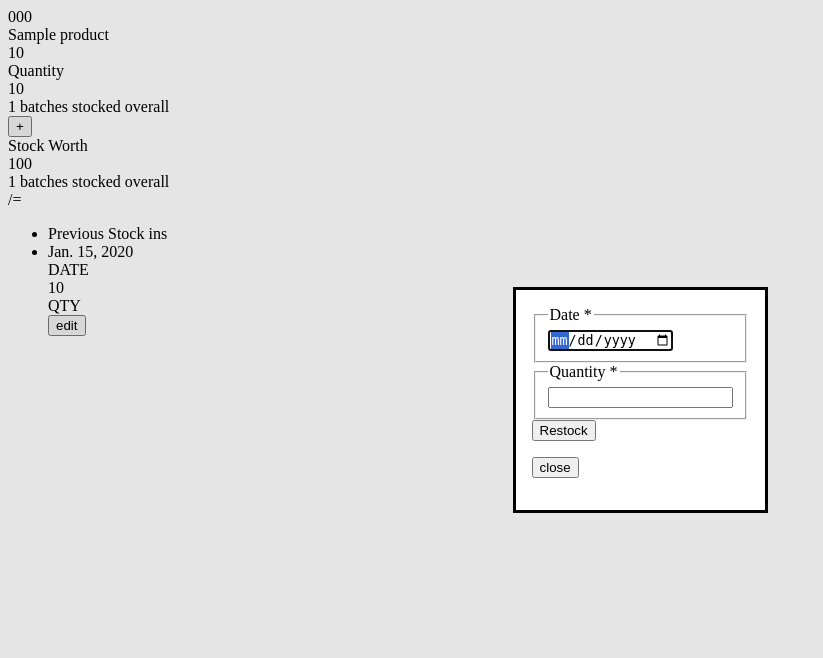
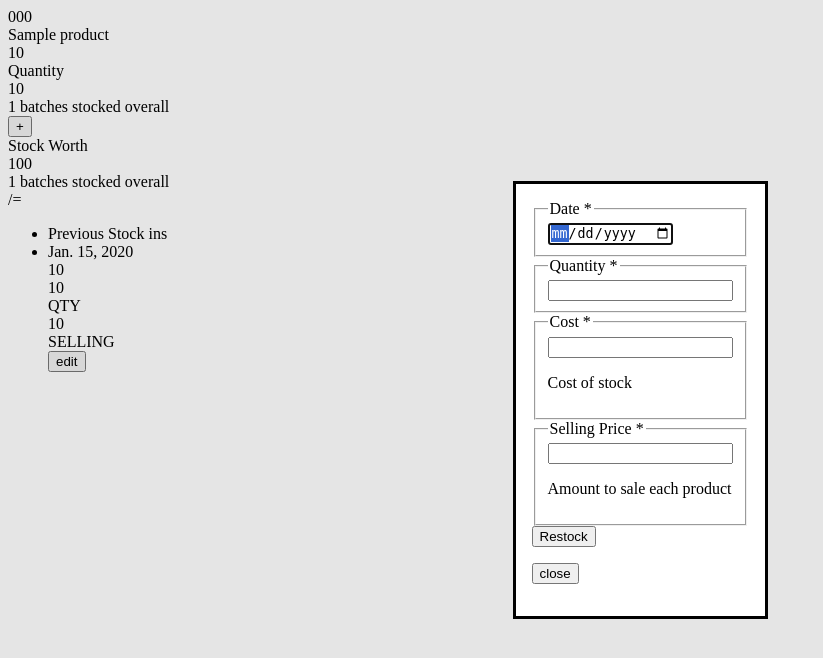
Before and after one commit to eliHeist/dotsales, a Django app: page /branches/1/products/1 in a window 1280 px wide, after a click that opens the changed part. Shown: the top 658 px of the page, without its empty margins (0-823 px from the left). Run offline with Django 5.2, Linux system fonts and the light colour scheme; a user stored in the database is signed in; tables that the repository leaves empty hold one stand-in row (values such as "Sample post"); parts of the project's set-up code (start-up, migrations or seed data) failed here and were passed over.

Commit message:
addcost and selling price to stock

```diff
--- a/app/branches/templates/branches/product_detail.html
+++ b/app/branches/templates/branches/product_detail.html
@@ -1,3 +1,5 @@
+{% load mytags %}
+
 <c-layout2>
 	<div class="stats shadow bg-base-100 mb-4">
 		<div class="stat">
@@ -5,7 +7,7 @@
 				{% if product.product_code %} {{ product.product_code }} {% endif %}
 			</div>
 			<div class="stat-value text-primary">{{ product.name }}</div>
-			<div class="stat-desc">{{ product.unit_price }}</div>
+			<div class="stat-desc">{{ product.unit_price|add_commas }}</div>
 		</div>
 		<div class="stat">
 			<div class="stat-title uppercase font-semibold">Quantity</div>
@@ -32,6 +34,24 @@
 									name="quantity"
 									required />
 							</fieldset>
+							<fieldset class="fieldset">
+								<legend class="fieldset-legend">Cost *</legend>
+								<input
+									type="number"
+									class="input w-full"
+									name="cost"
+									required />
+                                <p class="label">Cost of stock</p>
+							</fieldset>
+							<fieldset class="fieldset">
+								<legend class="fieldset-legend">Selling Price *</legend>
+								<input
+									type="number"
+									class="input w-full"
+									name="selling_price"
+									required />
+                                <p class="label">Amount to sale each product</p>
+							</fieldset>
 
 							<div class="modal-action sm:col-span-2">
 								<button class="btn btn-primary">Restock</button>
@@ -46,7 +66,7 @@
 		</div>
 		<div class="stat">
 			<div class="stat-title uppercase font-semibold">Stock Worth</div>
-			<div class="stat-value text-secondary">{{ branch_product.get_worth }}</div>
+			<div class="stat-value text-secondary">{{ branch_product.get_worth|add_commas }}</div>
 			<div class="stat-desc">{{ stock_batches_count }} batches stocked overall</div>
             <div class="stat-figure text-secondary font-bold text-2xl">
 				<span>/=</span>
@@ -61,18 +81,28 @@
 		<li class="list-row">
 			<div class="list-col-grow">
 				<div>{{ batch.date }}</div>
-				<div class="text-xs uppercase font-semibold opacity-60">DATE</div>
+				<div class="text-xs uppercase font-semibold opacity-60">{{ batch.get_cost|add_commas }}</div>
 			</div>
 			<div class="text-right">
 				<div class="font-semibold">{{ batch.quantity.normalize }}</div>
 				<div class="text-xs uppercase font-semibold opacity-60">QTY</div>
 			</div>
+			<div class="text-right">
+				<div class="font-semibold">{{ batch.get_selling_price|add_commas }}</div>
+				<div class="text-xs uppercase font-semibold opacity-60">SELLING</div>
+			</div>
+            {% if self.get_balance == 0 %}
+			<button class="btn btn-square btn-ghost">
+				<span class="material-symbols-outlined">edit</span>
+			</button>
+            {% endif %}
 			<button class="btn btn-square btn-ghost" onclick="qty_modal_{{ batch.pk }}.showModal()">
 				<span class="material-symbols-outlined">edit</span>
 			</button>
+		</li>
         <dialog id="qty_modal_{{ batch.pk }}" class="modal">
             <div class="modal-box max-h-10/12">
-					<form action="" method="post" class="grid gap-4">
+                <form action="" method="post" class="grid sm:grid-cols-2 gap-4">
                     <input type="hidden" name="action" value="update_stock" />
                     <input type="hidden" name="pk" value="{{ batch.pk }}" />
                     {% csrf_token %}
@@ -84,8 +114,28 @@
                         <legend class="fieldset-legend">Quantity *</legend>
                         <input type="number" class="input w-full" name="quantity" value="{{ batch.quantity.normalize }}" required />
                     </fieldset>
+                    <fieldset class="fieldset">
+                        <legend class="fieldset-legend">Cost *</legend>
+                        <input
+                            type="number"
+                            class="input w-full"
+                            name="cost"
+                            value="{{ batch.cost.normalize }}"
+                            required />
+                        <p class="label">Cost of stock</p>
+                    </fieldset>
+                    <fieldset class="fieldset">
+                        <legend class="fieldset-legend">Selling Price *</legend>
+                        <input
+                            type="number"
+                            class="input w-full"
+                            name="selling_price"
+                            value="{{ batch.selling_price.normalize }}"
+                            required />
+                        <p class="label">Amount to sale each product</p>
+                    </fieldset>
 
-						<div class="modal-action">
+                    <div class="modal-action sm:col-span-2">
                         <button class="btn btn-primary">Update</button>
                     </div>
                 </form>
@@ -94,7 +144,6 @@
                 <button>close</button>
             </form>
         </dialog>
-		</li>
 		{% endfor %}
 	</ul>
 </c-layout2>
--- a/app/branches/views.py
+++ b/app/branches/views.py
@@ -76,10 +76,16 @@ class ProductDetailView(LoginRequiredMixin, View):
         date = datetime.strptime(date_str, "%Y-%m-%d").date()
         quantity_str = data.get("quantity")
         quantity = float(quantity_str.replace(",", ""))
+        cost_str = data.get("cost")
+        cost = float(cost_str.replace(",", ""))
+        selling_price_str = data.get("selling_price")
+        selling_price = float(selling_price_str.replace(",", ""))
 
         branch_product.batches.create(
             date=date,
             quantity=quantity,
+            cost=cost,
+            selling_price=selling_price,
             branch=branch,
             product=branch_product
         )
@@ -94,10 +100,16 @@ class ProductDetailView(LoginRequiredMixin, View):
         date = datetime.strptime(date_str, "%Y-%m-%d").date()
         quantity_str = data.get("quantity")
         quantity = float(quantity_str.replace(",", ""))
+        cost_str = data.get("cost")
+        cost = float(cost_str.replace(",", ""))
+        selling_price_str = data.get("selling_price")
+        selling_price = float(selling_price_str.replace(",", ""))
 
         batch = get_object_or_404(branch_product.batches, pk=pk) # branch_product.batches.get(pk=pk)
         batch.date = date
         batch.quantity = quantity
+        batch.cost = cost
+        batch.selling_price = selling_price
         batch.save()
 
         return self.get(request, bpk, pk)
--- /dev/null
+++ b/app/company/templatetags/mytags.py
@@ -0,0 +1,41 @@
+from django import template
+register = template.Library()
+
+@register.filter
+def get_item(dictionary, key):
+    return dictionary.get(key)
+
+
+@register.filter
+def index(list_, index):
+    try:
+        return list_[index]
+    except (IndexError, TypeError):
+        return None
+
+@register.filter
+def add_commas(value):
+    return f"{value:,}"
+
+@register.filter
+def get_grade(mark):
+    if mark >= 90:
+        return 'A'
+    elif mark >= 75:
+        return 'B'
+    elif mark >= 60:
+        return 'C'
+    elif mark >= 40:
+        return 'D'
+    else:
+        return 'E'
+
+# get accurate numbers for pagination pages
+@register.filter
+def get_num_by_page(counter, page_number, page_size=20):
+    try:
+        page_number = int(page_number)
+        counter = int(counter)
+        return (page_number - 1) * page_size + counter
+    except (ValueError, TypeError):
+        return counter  # fallback if something goes wrong
--- a/finances/payments/models/Payment.py
+++ b/finances/payments/models/Payment.py
@@ -9,7 +9,7 @@ class Payment(models.Model):
     ]
 
     sale = models.ForeignKey("sales.Sale", on_delete=models.CASCADE, related_name="payments")
-    amount = models.DecimalField(max_digits=12, decimal_places=2)
+    amount = models.DecimalField(max_digits=12, decimal_places=0)
     payment_date = models.DateTimeField(default=timezone.now)
     method = models.CharField(max_length=20, choices=METHOD_CHOICES, default="CASH")
 
--- a/inventory/sales/models/Sale.py
+++ b/inventory/sales/models/Sale.py
@@ -11,8 +11,6 @@ class Sale(models.Model):
     branch = models.ForeignKey("companies.Branch", on_delete=models.CASCADE, related_name="sales")
 
     date = models.DateTimeField(default=timezone.now)
-    total_amount = models.DecimalField(max_digits=12, decimal_places=2, default=0)
-    amount_paid = models.DecimalField(max_digits=12, decimal_places=2, default=0)
 
     status = models.CharField(max_length=20, choices=STATUS_CHOICES, default="CREDIT")
     due_date = models.DateField(blank=True, null=True)
@@ -20,7 +18,8 @@ class Sale(models.Model):
     def __str__(self):
         return f"Sale {self.id} - {self.branch.name} - {self.date.strftime('%Y-%m-%d')}"
 
-    def calculate_total(self):
+    @property
+    def total_amount(self):
         self.total_amount = sum(item.line_total() for item in self.items.all())
         self.save()
 
--- a/inventory/stock/models/StockBatch.py
+++ b/inventory/stock/models/StockBatch.py
@@ -4,8 +4,24 @@ class StockBatch(models.Model):
     branch = models.ForeignKey("companies.Branch", on_delete=models.CASCADE, related_name="batches")
     product = models.ForeignKey("products.BranchProduct", on_delete=models.CASCADE, related_name="batches")
     quantity = models.DecimalField(max_digits=10, decimal_places=2)
+    cost = models.DecimalField(max_digits=10, decimal_places=0, null=True)
+    selling_price = models.DecimalField(max_digits=10, decimal_places=0, null=True)
     date = models.DateField()
+
+    active = models.BooleanField(default=True)
+
+    get_cost = lambda self: int(self.cost)
+    get_selling_price = lambda self: int(self.selling_price)
 
     class Meta:
         # unique_together = ("branch", "product", "purchase_date")
         ordering = ['-date']
+
+    def get_qty_sold(self):
+        return sum(item.quantity for item in self.sales.all())
+
+    def get_amount_sold(self):
+        return sum(item.line_total() for item in self.sales.all())
+
+    def get_balance(self):
+        return self.quantity - self.get_qty_sold()
```
Also changed, not shown: inventory/sales/models/SaleItem.py (+5 -4 lines), finances/payments/migrations/0002_alter_payment_amount.py (added), inventory/sales/migrations/0004_remove_sale_total_amount_saleitem_stock_batch.py (added), inventory/sales/migrations/0005_alter_saleitem_discount_alter_saleitem_quantity_and_more.py (added), inventory/stock/migrations/0005_stockbatch_selling_price_stockbatch_unit_cost.py (added), inventory/stock/migrations/0006_rename_unit_cost_stockbatch_cost.py (added), inventory/stock/migrations/0007_stockbatch_active.py (added). Lines whose indentation alone changed are shown as unchanged.
